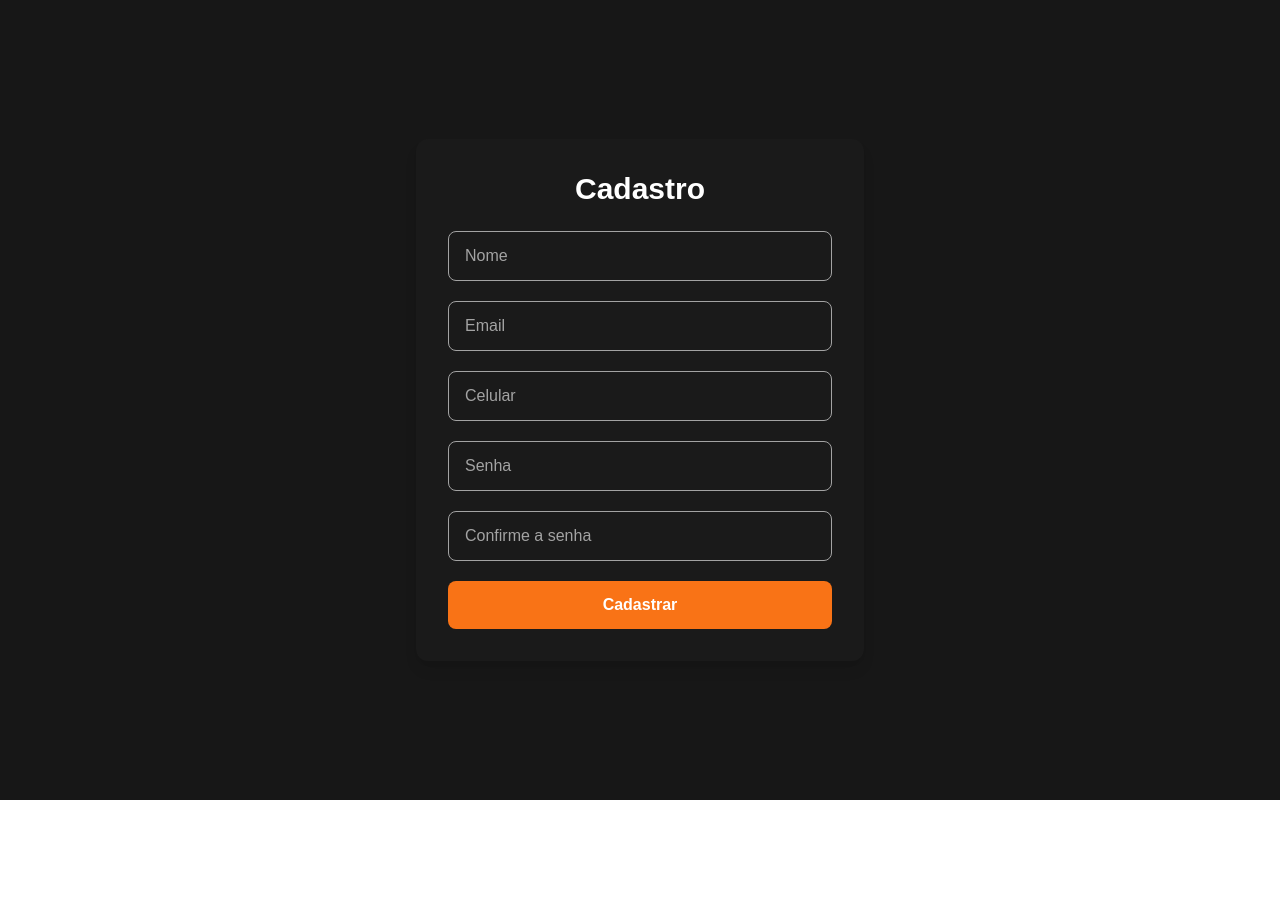
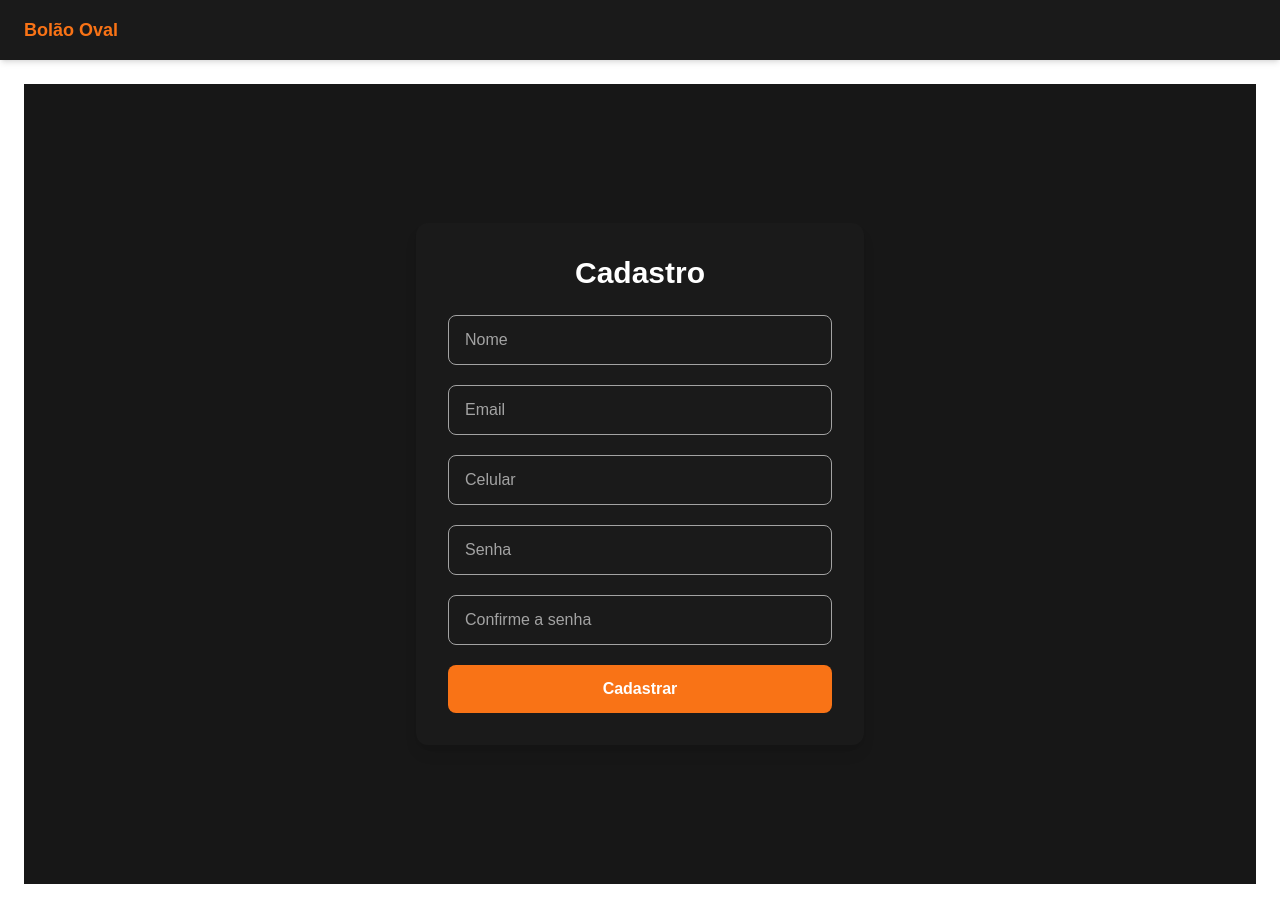
Before and after one commit to ColellaDev/bolao-oval, a Next.js app: page /register in a window 1280 px wide. Before the commit the page ends 800 px from the top, so only its background shows below. Built offline with nearby package versions, Linux system fonts and the light colour scheme; no server answers.

Commit message:
Criação Header para teste, implementado redirecionamentos

```diff
--- a/src/app/api/login/route.ts
+++ b/src/app/api/login/route.ts
@@ -33,7 +33,6 @@ export async function POST(request: Request) {
       return NextResponse.json({ error: 'Senha incorreta' }, { status: 401 })
     }
 
-    // 🔐 Gera o token com jose
     const token = await new SignJWT({
       id: user.id,
       name: user.name,
@@ -44,7 +43,6 @@ export async function POST(request: Request) {
       .setExpirationTime('7d')
       .sign(secret)
 
-    // 🍪 Cria o cookie
     const response = NextResponse.json({
       user: {
         id: user.id,
@@ -61,7 +59,7 @@ export async function POST(request: Request) {
       secure: process.env.NODE_ENV === 'production',
       sameSite: 'lax',
       path: '/',
-      maxAge: 60 * 60 * 24 * 7 // 7 dias
+      maxAge: 60 * 60 * 24 * 7
     })
 
     return response
--- a/src/app/layout.tsx
+++ b/src/app/layout.tsx
@@ -2,6 +2,7 @@ import type { Metadata } from "next";
 import { Geist, Geist_Mono } from "next/font/google";
 import "./globals.css";
 import { AuthProvider } from "@/context/AuthContext";
+import { Header } from "@/components/Header";
 
 const geistSans = Geist({
   variable: "--font-geist-sans",
@@ -28,7 +29,10 @@ export default function RootLayout({
       <body
         className={`${geistSans.variable} ${geistMono.variable} antialiased`}
       >
-        <AuthProvider>{children}</AuthProvider>
+        <AuthProvider>
+          <Header />
+          <main className="p-6">{children}</main>
+        </AuthProvider>
       </body>
     </html>
   );
--- a/src/app/login/page.tsx
+++ b/src/app/login/page.tsx
@@ -4,11 +4,15 @@ import { useForm } from 'react-hook-form'
 import { z } from 'zod'
 import { zodResolver } from '@hookform/resolvers/zod'
 import { useState } from 'react'
+import { useRouter } from 'next/navigation'
+import { useAuth } from '@/hooks/useAuth'
 
 const loginSchema = z.object({
   email: z.string().email('Email inválido'),
   password: z.string().min(6, 'Senha inválida')
 })
+
+
 
 type LoginData = z.infer<typeof loginSchema>
 
@@ -24,6 +28,9 @@ export default function LoginPage() {
     resolver: zodResolver(loginSchema)
   })
 
+  const router = useRouter()
+  const { fetchUser } = useAuth()
+
   const onSubmit = async (data: LoginData) => {
     try {
       const res = await fetch('/api/login', {
@@ -37,7 +44,8 @@ export default function LoginPage() {
         throw new Error(resData.error || 'Erro ao fazer login')
       }
 
-      setStatus('success')
+      await fetchUser()
+      router.push('/')
 
     } catch (err: any) {
       setStatus('error')
@@ -81,9 +89,6 @@ export default function LoginPage() {
           {isSubmitting ? 'Logando...' : 'Login'}
         </button>
 
-        {status === 'success' && (
-          <p className="text-green-500 text-center">✅ Login realizado com sucesso!</p>
-        )}
         {status === 'error' && (
           <p className="text-red-500 text-center">❌ {errorMessage}</p>
         )}
--- a/src/app/register/page.tsx
+++ b/src/app/register/page.tsx
@@ -4,6 +4,8 @@ import { useForm } from 'react-hook-form'
 import { z } from 'zod'
 import { zodResolver } from '@hookform/resolvers/zod'
 import { useState } from 'react'
+import { useRouter } from 'next/navigation'
+
 
 const registerSchema = z.object({
   name: z.string().min(2, 'Nome muito curto'),
@@ -31,6 +33,8 @@ export default function RegisterPage() {
     resolver: zodResolver(registerSchema)
   })
 
+  const router = useRouter()
+
   const onSubmit = async (data: RegisterData) => {
     try {
       const res = await fetch('/api/register', {
@@ -43,9 +47,8 @@ export default function RegisterPage() {
         const resData = await res.json()
         throw new Error(resData.error || 'Erro ao cadastrar')
       }
-
+      router.push('/login')
       setStatus('success')
-      reset()
     } catch (err: any) {
       setStatus('error')
       setErrorMessage(err.message)
--- /dev/null
+++ b/src/components/Header.tsx
@@ -0,0 +1,25 @@
+'use client'
+
+import { useAuth } from '@/hooks/useAuth'
+
+export function Header() {
+  const { user, logout } = useAuth()
+
+  return (
+    <header className="w-full bg-surface text-text px-6 py-4 flex justify-between items-center shadow-md">
+      <h1 className="text-lg font-semibold text-primary">Bolão Oval</h1>
+
+      {user && (
+        <div className="flex items-center gap-4">
+          <span className="text-sm text-muted">Olá, <strong>{user.name}</strong></span>
+          <button
+            onClick={logout}
+            className="text-sm bg-primary hover:bg-primary-hover text-white px-4 py-1.5 rounded-lg transition-colors"
+          >
+            Sair
+          </button>
+        </div>
+      )}
+    </header>
+  )
+}
--- a/src/context/AuthContext.tsx
+++ b/src/context/AuthContext.tsx
@@ -14,13 +14,15 @@ type AuthContextType = {
   loading: boolean
   setUser: (user: User | null) => void
   logout: () => void
+  fetchUser: () => Promise<void>
 }
 
 export const AuthContext = createContext<AuthContextType>({
   user: null,
   loading: true,
   setUser: () => {},
-  logout: () => {}
+  logout: () => {},
+  fetchUser: async () => {}
 })
 
 type Props = {
@@ -31,7 +33,6 @@ export function AuthProvider({ children }: Props) {
   const [user, setUser] = useState<User | null>(null)
   const [loading, setLoading] = useState(true)
 
-  useEffect(() => {
    const fetchUser = async () => {
     try {
       const res = await fetch('/api/me')
@@ -49,6 +50,7 @@ export function AuthProvider({ children }: Props) {
     }
   }
 
+  useEffect(() => {
     fetchUser()
   }, [])
 
@@ -63,7 +65,7 @@ export function AuthProvider({ children }: Props) {
 }
 
   return (
-    <AuthContext.Provider value={{ user, loading, setUser, logout }}>
+    <AuthContext.Provider value={{ user, loading, setUser, logout, fetchUser }}>
       {children}
     </AuthContext.Provider>
   )
```
Lines whose indentation alone changed are shown as unchanged.
